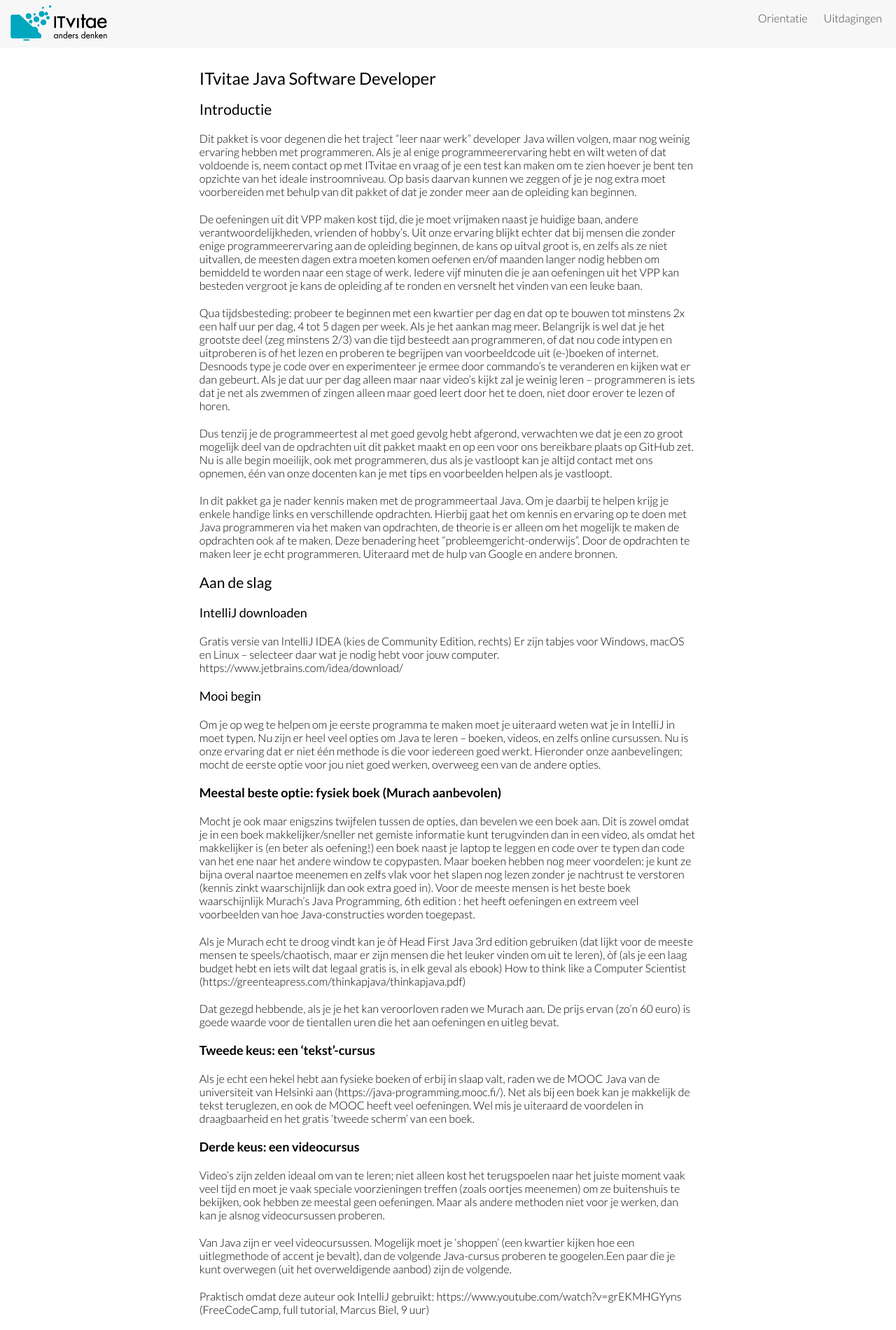
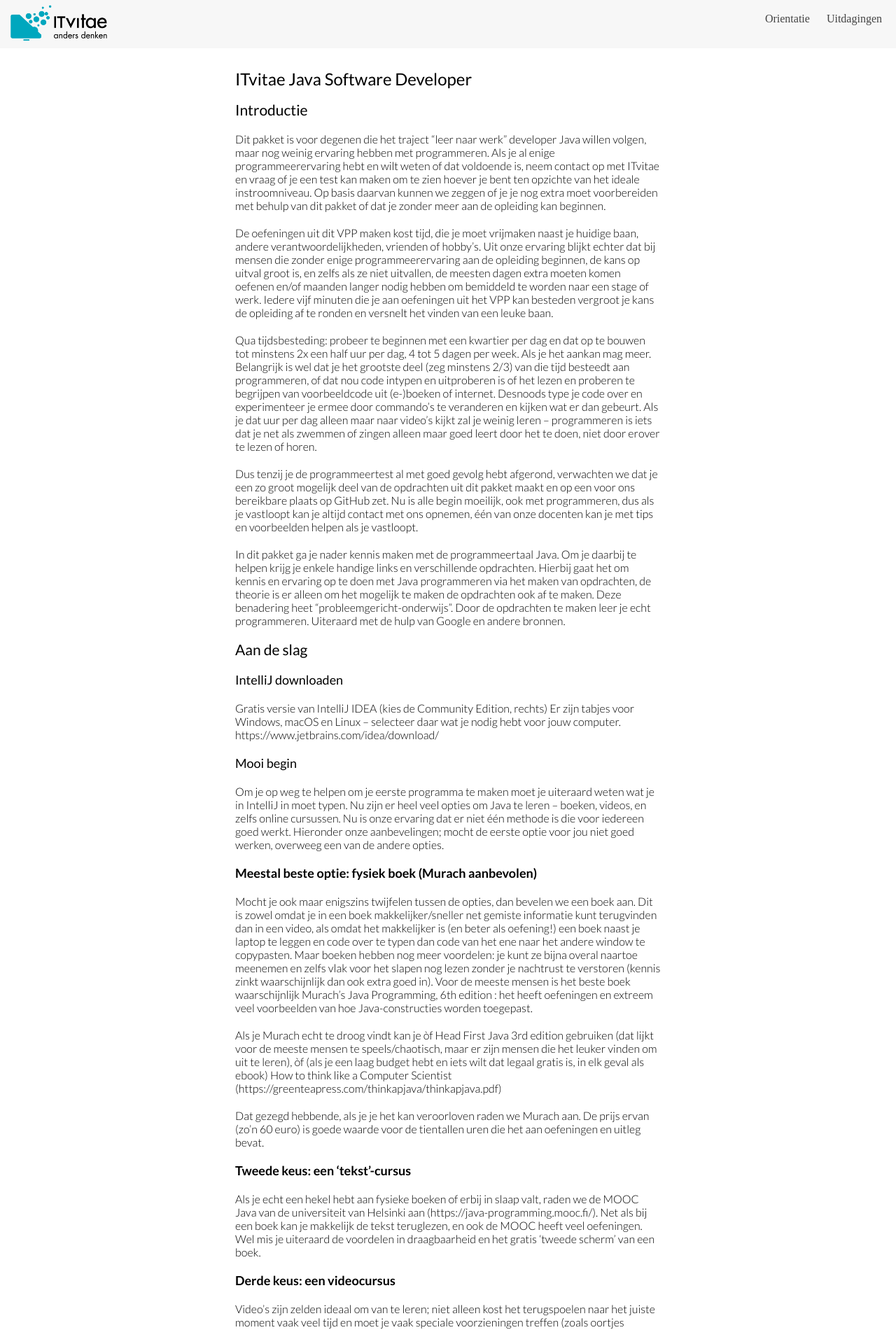
Before and after one commit to ITvitae/itvitae.github.io, a Jekyll site: the page built from docs/orientatie-java.md, in a window 1280 px wide. Shown: the top 1900 px of the page at 70% size. Built offline with Jekyll 4.4.1, drawn with Linux system fonts in a browser that asks for light colours; some of the changed text lies outside the part shown.

Commit message:
undo global Lato style

```diff
--- a/docs/assets/css/style.scss
+++ b/docs/assets/css/style.scss
@@ -13,7 +13,7 @@
     --col-light-gray: #f7f7f7;
 }
 
-* {
+p, h1, h2, h3, h4, h5, h6 {
     /* font-family: 'Helvetica Neue', Helvetica, Calibri, Arial, sans-serif; */
     font-family: Lato, Verdana, Helvetica, sans-serif;
     color: var(--col-text-dark);
--- a/docs/orientatie-java.md
+++ b/docs/orientatie-java.md
@@ -108,7 +108,7 @@ private static boolean isPalindrome(String s) {
 
 Dan zou je een beschrijving kunnen maken als: “Oefening 12: maak een functie die bepaalt of een woord een palindroom is [met for-loop] ”. Als je op een andere dag die beschrijving leest, kan je in een nieuw bestand zo'n methode opnieuw aanmaken. Dat mag uiteraard ook een betere methode zijn, als
 
-~~~
+<pre><code>
 private static boolean isPalindrome(String sentence) {
     int sentenceLength = sentence.length();
     for (int i = 0; i < sentenceLength / 2; i++) {
@@ -116,7 +116,7 @@ private static boolean isPalindrome(String sentence) {
     }
     return true;
 }
-~~~
+</code></pre>
 
 W3schools (https://www.w3schools.com/java/default.asp) en andere tutorials hebben vaak ook voorbeeldcode voor elk construct. Als je dus for-loops wilt oefenen, kun je ook een paar voorbeelden van for-loops in W3schools bestuderen en dan omzetten in een oefening voor jezelf!
 
```
